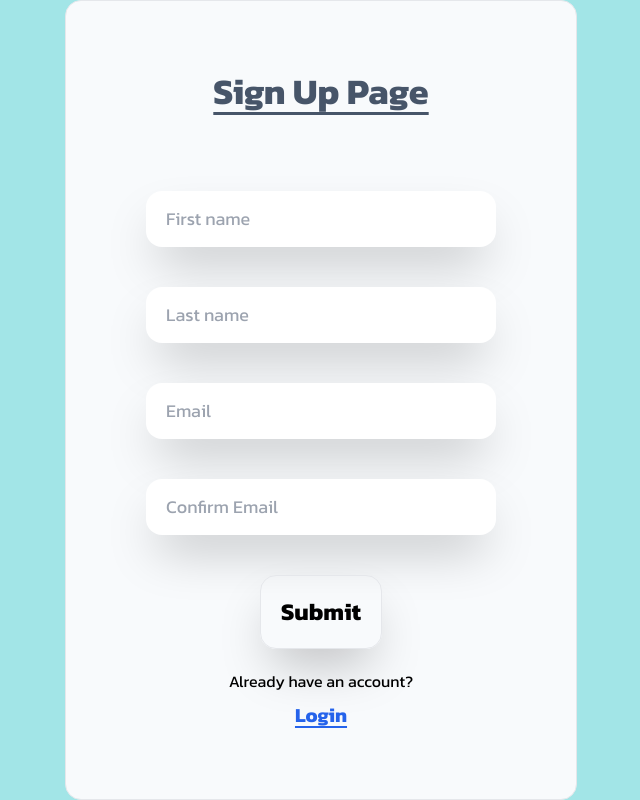
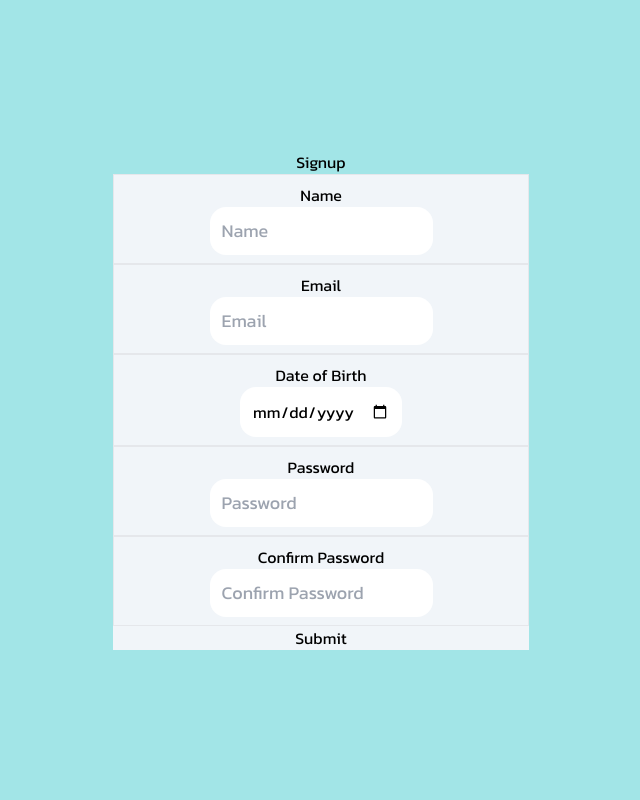
Before and after one commit to scottpickering31/weatherful, a React (Vite) app in the folder frontend/: page / in a window 1280 px wide. Shown: the whole page, without its empty margins (319-959 px from the left). Built offline with nearby package versions, Linux system fonts and the light colour scheme.

Commit message:
feat: Added FormInput component for input fields in login and signup pages

```diff
--- /dev/null
+++ b/frontend/src/components/FormInput.css
@@ -0,0 +1,10 @@
+span {
+  font-size: 12px;
+  padding: 3px;
+  color: red;
+  display: none;
+}
+
+input:invalid[focused="true"] ~ span {
+  display: block;
+}
--- /dev/null
+++ b/frontend/src/components/FormInput.tsx
@@ -0,0 +1,31 @@
+import { useState } from "react";
+import "./FormInput.css";
+
+const FormInput = (props) => {
+  const [focused, setFocused] = useState(false);
+  const { label, onChange, errorMessage, id, ...inputProps } = props;
+
+  const handleFocus = (e) => {
+    setFocused(true);
+  };
+
+  return (
+    <div className="flex items-center justify-center w-full flex-col border text-center p-2">
+      <label>{label}</label>
+      <input
+        {...inputProps}
+        onChange={onChange}
+        onBlur={handleFocus}
+        onFocus={() =>
+          inputProps.name === "confirmPassword" && setFocused(true)
+        }
+        focused={focused.toString()}
+        required
+        className="rounded-2xl p-3"
+      />
+      <span className="text-red-600 text-sm hidden">{errorMessage}</span>
+    </div>
+  );
+};
+
+export default FormInput;
--- a/frontend/src/pages/loginpage.tsx
+++ b/frontend/src/pages/loginpage.tsx
@@ -1,76 +1,62 @@
-import { useForm } from "react-hook-form";
-import { Link } from "react-router-dom";
-import { useDispatch } from "react-redux";
-import { setLoggedIn } from "../state/reducers/loggedInSlice";
-import { useState, useEffect } from "react";
+import { useState } from "react";
+import FormInput from "../components/FormInput";
 
-function SignupPage() {
-  const [users, setUsers] = useState([]);
+function Loginpage() {
+  const [values, setValues] = useState({
+    name: "",
+    email: "",
+    date: "",
+    password: "",
+    confirmPassword: "",
+  });
 
-  useEffect(() => {
-    fetch("http://localhost:3001/users")
-      .then((response) => response.json())
-      .then((data) => setUsers(data));
-  }, []);
+  const inputs = [
+    {
+      id: 1,
+      name: "email",
+      type: "email",
+      placeholder: "Email",
+      errorMessage: "Please enter a valid email address",
+      label: "Email",
+      required: true,
+    },
+    {
+      id: 2,
+      name: "password",
+      type: "password",
+      placeholder: "Password",
+      errorMessage:
+        "Password should be between 8-20 characters and include at least 1 letter, 1 number and 1 special character",
+      label: "Password",
+      pattern: `^(?=.*[0-9])(?=.*[a-zA-Z])(?=.*[!@#$%^&*])[a-zA-Z0-9!@#$%^&*]{8,20}$`,
+      required: true,
+    },
+  ];
 
-  const {
-    register,
-    handleSubmit,
-    formState: { errors },
-  } = useForm();
-  const onSubmit = (data) => console.log(data);
-  console.log(errors);
+  const handleSubmit = (e) => {
+    e.preventDefault();
+  };
 
-  const dispatch = useDispatch();
+  const onChange = (e) => {
+    setValues({ ...values, [e.target.name]: e.target.value });
+  };
 
   return (
-    <div className="flex h-screen place-content-center">
-      <form
-        onSubmit={handleSubmit(onSubmit)}
-        className="flex full items-center justify-center w-tiny flex-col border rounded-2xl text-center bg-slate-50"
-      >
-        <h1 className="text-4xl underline underline-offset-8 text-slate-600 font-bold mb-20">
-          Login Page
-        </h1>
-
-        <div className="flex flex-col gap-10 px-20 w-full">
-          <input
-            className="h-14 shadow-2xl rounded-2xl p-5"
-            type="text"
-            placeholder="Email"
-            {...register("Email", { required: true, pattern: /^\S+@\S+$/i })}
+    <div className="flex h-screen items-center justify-center p-4 flex-col">
+      <form onSubmit={handleSubmit} className="flex flex-col items-center">
+        <h1>Login</h1>
+        {inputs.map((input) => (
+          <FormInput
+            key={input.id}
+            {...input}
+            value={values[input.name]}
+            onChange={onChange}
           />
-          <input
-            className="h-14 mb-5 shadow-2xl rounded-2xl p-5 "
-            type="password"
-            placeholder="Password"
-            {...register("Password", { required: true })}
-          />
-        </div>
-        <div>
-          <input
-            type="submit"
-            className="mt-5 border-4 border-orange-500 rounded-2xl text-2xl font-bold p-5 shadow-2xl active:scale-90 hover:bg-orange-400 hover:text-white"
-            onClick={() => dispatch(setLoggedIn(true))}
-          />
-        </div>
-        <div className="flex flex-col gap-2 mt-5">
-          <p>Don't have an account?</p>
-          <Link to="/signup">
-            <p className="text-xl text-blue-600 underline underline-offset-4 font-bold cursor-pointer">
-              Sign Up
-            </p>
-          </Link>
-        </div>
+        ))}
+        <button>Submit</button>
       </form>
-      <div>
-        <h1>Users:</h1>
-        {users.map((user) => (
-          <li key={user.id}>{user.email}</li>
-        ))}
-      </div>
     </div>
   );
 }
 
-export default SignupPage;
+export default Loginpage;
--- a/frontend/src/pages/signuppage.tsx
+++ b/frontend/src/pages/signuppage.tsx
@@ -1,72 +1,93 @@
-import { useForm } from "react-hook-form";
-import { useDispatch } from "react-redux";
-import { Link } from "react-router-dom";
-import { setSignUpData } from "../state/reducers/SignUpDataSlice";
+import FormInput from "../components/FormInput";
+import { useState } from "react";
 
 function SignupPage() {
-  const dispatch = useDispatch();
-  const {
-    register,
-    handleSubmit,
-    formState: { errors },
-  } = useForm();
+  const [values, setValues] = useState({
+    name: "",
+    email: "",
+    date: "",
+    password: "",
+    confirmPassword: "",
+  });
 
-  const onSubmit = (data) => {
-    const { firstName, lastName, email, confirmEmail } = data;
+  const inputs = [
+    {
+      id: 1,
+      name: "name",
+      type: "text",
+      placeholder: "Name",
+      errorMessage:
+        "Name should be 3-16 characters and shouldn't include any special characters",
+      label: "Name",
+      pattern: "/^[a-z ,.'-]+$/i",
+      required: true,
+    },
+    {
+      id: 2,
+      name: "email",
+      type: "email",
+      placeholder: "Email",
+      errorMessage: "Please enter a valid email address",
+      label: "Email",
+      pattern: "/^[w-.]+@([w-]+.)+[w-]{2,4}$",
+      required: true,
+    },
+    {
+      id: 3,
+      name: "date",
+      type: "date",
+      placeholder: "Date of Birth",
+      label: "Date of Birth",
+      required: true,
+    },
+    {
+      id: 4,
+      name: "password",
+      type: "password",
+      placeholder: "Password",
+      errorMessage:
+        "Password should be between 8-20 characters and include at least 1 letter, 1 number and 1 special character",
+      label: "Password",
+      pattern: `^(?=.*[0-9])(?=.*[a-zA-Z])(?=.*[!@#$%^&*])[a-zA-Z0-9!@#$%^&*]{8,20}$`,
+      required: true,
+    },
+    {
+      id: 5,
+      name: "confirmPassword",
+      type: "password",
+      placeholder: "Confirm Password",
+      errorMessage: "Passwords don't match",
+      label: "Confirm Password",
+      pattern: values.password,
+      required: true,
+    },
+  ];
 
-    dispatch(setSignUpData([firstName, lastName, email, confirmEmail]));
-    console.log(data);
+  const handleSubmit = (e) => {
+    e.preventDefault();
+  };
+
+  const onChange = (e) => {
+    setValues({ ...values, [e.target.name]: e.target.value });
   };
 
   return (
-    <div className="flex h-screen place-content-center">
+    <div className="flex h-screen items-center justify-center p-4 flex-col">
       <form
-        onSubmit={handleSubmit(onSubmit)}
-        className="flex h-full items-center justify-center w-tiny flex-col border rounded-2xl text-center bg-slate-50"
+        onSubmit={handleSubmit}
+        className="w-full flex flex-col items-center"
       >
-        <h1 className="text-4xl underline underline-offset-8 text-slate-600 font-bold mb-20">
-          Sign Up Page
-        </h1>
-
-        <div className="flex flex-col gap-10 px-20 w-full">
-          <input
-            className="h-14 shadow-2xl rounded-2xl p-5"
-            type="text"
-            placeholder="First name"
-            {...register("firstName", { required: true, maxLength: 80 })}
-          />
-          <input
-            className="h-14 shadow-2xl rounded-2xl p-5"
-            type="text"
-            placeholder="Last name"
-            {...register("lastName", { required: true, maxLength: 100 })}
-          />
-          <input
-            className="h-14 shadow-2xl rounded-2xl p-5"
-            type="text"
-            placeholder="Email"
-            {...register("email", { required: true, pattern: /^\S+@\S+$/i })}
-          />
-          <input
-            className="h-14 mb-5 shadow-2xl rounded-2xl p-5"
-            type="text"
-            placeholder="Confirm Email"
-            {...register("confirmEmail", { required: true })}
-          />
-        </div>
-        <div>
-          <input
-            type="submit"
-            className="cursor-pointer mt-5 border rounded-2xl text-2xl font-bold p-5 shadow-2xl active:scale-90 hover:bg-slate-200"
-          />
-        </div>
-        <div className="flex flex-col gap-2 mt-5">
-          <p>Already have an account?</p>
-          <Link to="/login">
-            <p className="text-xl text-blue-600 underline underline-offset-4 font-bold cursor-pointer">
-              Login
-            </p>
-          </Link>
+        <h1>Signup</h1>
+        <div className="flex flex-col items-center bg-slate-100 w-1/3">
+          {inputs.map((input) => (
+            <FormInput
+              key={input.id}
+              {...input}
+              value={values[input.name]}
+              onChange={onChange}
+            />
+          ))}
+          <button>Submit</button>
         </div>
       </form>
     </div>
--- /dev/null
+++ b/frontend/src/utils/inputData.tsx
@@ -0,0 +1,51 @@
+export const inputs = [
+  {
+    id: 1,
+    name: "name",
+    type: "text",
+    placeholder: "Name",
+    errorMessage:
+      "Name should be 3-16 characters and shouldn't include any special characters",
+    label: "Name",
+    pattern: "^[A-Za-z0-9]{3,16}$",
+    required: true,
+  },
+  {
+    id: 2,
+    name: "email",
+    type: "email",
+    placeholder: "Email",
+    errorMessage: "Please enter a valid email address",
+    label: "Email",
+    required: true,
+  },
+  {
+    id: 3,
+    name: "date",
+    type: "date",
+    placeholder: "Date of Birth",
+    label: "Date of Birth",
+    required: true,
+  },
+  {
+    id: 4,
+    name: "password",
+    type: "password",
+    placeholder: "Password",
+    errorMessage:
+      "Password should be between 8-20 characters and include at least 1 letter, 1 number and 1 special character",
+    label: "Password",
+    pattern: `^(?=.*[0-9])(?=.*[a-zA-Z])(?=.*[!@#$%^&*])[a-zA-Z0-9!@#$%^&*]{8,20}$`,
+    required: true,
+  },
+  {
+    id: 5,
+    name: "confirmPassword",
+    type: "password",
+    placeholder: "Confirm Password",
+    errorMessage: "Passwords don't match",
+    label: "Confirm Password",
+    pattern: values.password,
+    required: true,
+  },
+];
```
